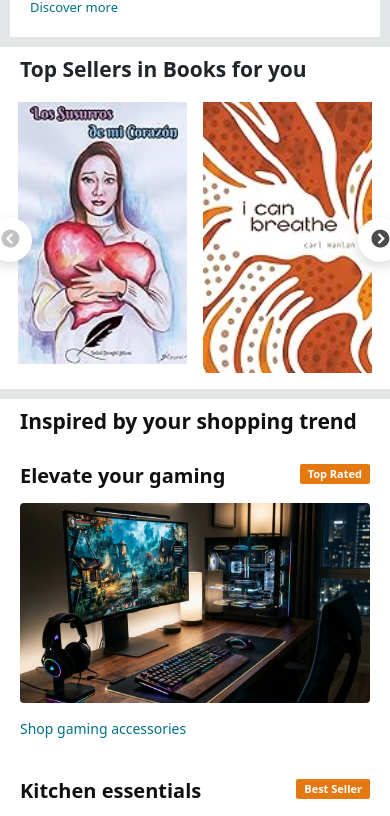
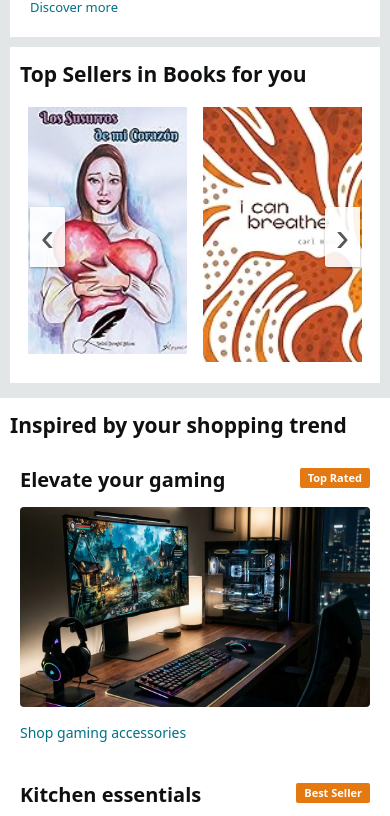
Before and after one commit to Surafel13/Amazone-UI-Clone, a React (Vite) app in the folder Amazon-UI-Clone/: page / in a window 390 px wide. Shown: the part 3891-4707 px from the top of the page. Built offline with nearby package versions, Linux system fonts and the light colour scheme.

Commit message:
updating the image slider section

```diff
--- a/Amazon-UI-Clone/src/Component/ImageSlider/ImageSLider.css
+++ b/Amazon-UI-Clone/src/Component/ImageSlider/ImageSLider.css
@@ -1,52 +1,100 @@
 .slider-container1 {
     background-color: white;
-    padding: 20px;
-    margin-top: 20px;
-    margin-bottom: 20px;
+    padding: 25px 0;
+    margin: 20px 20px 20px 20px;
+    /* top, right, bottom, left */
+    width: calc(100% - 40px);
+    /* Adjust width to account for left/right margins */
+    position: relative;
 }
 
-@media (max-width: 992px) {
-    .slider-container1 {
-        margin-top: 10px;
-        margin-bottom: 10px;
-        padding: 10px;
-    }
+.slider-inner-wrapper {
+    padding: 0 20px;
+    position: relative;
 }
 
 .slider-title {
     font-size: 21px;
     font-weight: 700;
     margin-bottom: 20px;
-    padding-left: 10px;
+    color: #0F1111;
 }
 
-.slider-inner-wrapper {
-    max-width: 1500px;
-    margin: 0 auto;
-}
-
+/* Amazon Style Arrows - Tall bars at the edges */
 .slick-arrow {
-    width: 44px !important;
-    height: 44px !important;
-    border-radius: 50% !important;
-    background: white !important;
-    box-shadow: 0 4px 12px rgba(0, 0, 0, 0.15) !important;
-    z-index: 10 !important;
+    width: 45px !important;
+    height: 100px !important;
+    background: rgba(255, 255, 255, 0.9) !important;
+    box-shadow: 0 1px 3px rgba(0, 0, 0, 0.12), 0 1px 2px rgba(0, 0, 0, 0.24) !important;
+    z-index: 20 !important;
     display: flex !important;
     align-items: center !important;
     justify-content: center !important;
+    border-radius: 3px !important;
+    top: 50% !important;
+    transform: translateY(-50%) !important;
+    transition: all 0.2s ease !important;
+}
+
+.slick-arrow:hover {
+    background: #fff !important;
+    box-shadow: 0 2px 5px rgba(0, 0, 0, 0.25) !important;
+    width: 48px !important;
+    /* Slight expansion on hover like Amazon */
 }
 
 .slick-arrow:before {
     color: #111 !important;
-    font-size: 20px !important;
-    font-weight: bold !important;
+    font-size: 40px !important;
+    font-family: Arial, sans-serif !important;
+    opacity: 0.7 !important;
+    line-height: 1 !important;
 }
 
 .slick-prev {
-    left: -22px !important;
+    left: 5px !important;
+    /* Closer to edge for '100 percent' look */
+    border-top-left-radius: 0 !important;
+    border-bottom-left-radius: 0 !important;
+}
+
+.slick-prev:before {
+    content: "‹" !important;
 }
 
 .slick-next {
-    right: -22px !important;
+    right: 5px !important;
+    /* Closer to edge for '100 percent' look */
+    border-top-right-radius: 0 !important;
+    border-bottom-right-radius: 0 !important;
 }
+
+.slick-next:before {
+    content: "›" !important;
+}
+
+@media (max-width: 768px) {
+    .slider-container1 {
+        padding: 15px 0;
+        margin: 10px 10px 15px 10px;
+        /* Smaller margins on mobile */
+        width: calc(100% - 20px);
+    }
+
+    .slider-inner-wrapper {
+        padding: 0 10px;
+    }
+
+    .slick-arrow {
+        height: 60px !important;
+        width: 35px !important;
+    }
+
+    .slick-prev {
+        left: 10px !important;
+    }
+
+    .slick-next {
+        right: 10px !important;
+    }
+}
--- a/Amazon-UI-Clone/src/Component/RelatedCards/RelatedCards.css
+++ b/Amazon-UI-Clone/src/Component/RelatedCards/RelatedCards.css
@@ -1,21 +1,12 @@
 .related-cards-container {
     background-color: white;
-    padding: 20px;
-    margin-top: 20px;
+    padding: 25px 0;
     margin-bottom: 20px;
-}
-
-@media (max-width: 992px) {
-    .related-cards-container {
-        margin-top: 10px;
-        margin-bottom: 10px;
-        padding: 10px;
-    }
+    width: 100%;
 }
 
 .related-cards-wrapper {
-    max-width: 1500px;
-    margin: 0 auto;
+    padding: 0 20px;
 }
 
 .related-section-title {
@@ -23,7 +14,17 @@
     font-weight: 700;
     margin-bottom: 20px;
     color: #0f1111;
-    padding-left: 10px;
+}
+
+@media (max-width: 768px) {
+    .related-cards-container {
+        padding: 15px 0;
+        margin-bottom: 15px;
+    }
+
+    .related-cards-wrapper {
+        padding: 0 10px;
+    }
 }
 
 .related-grid {
```
Also changed, not shown: 1 other file (tests, documents, lock files or other folders).
